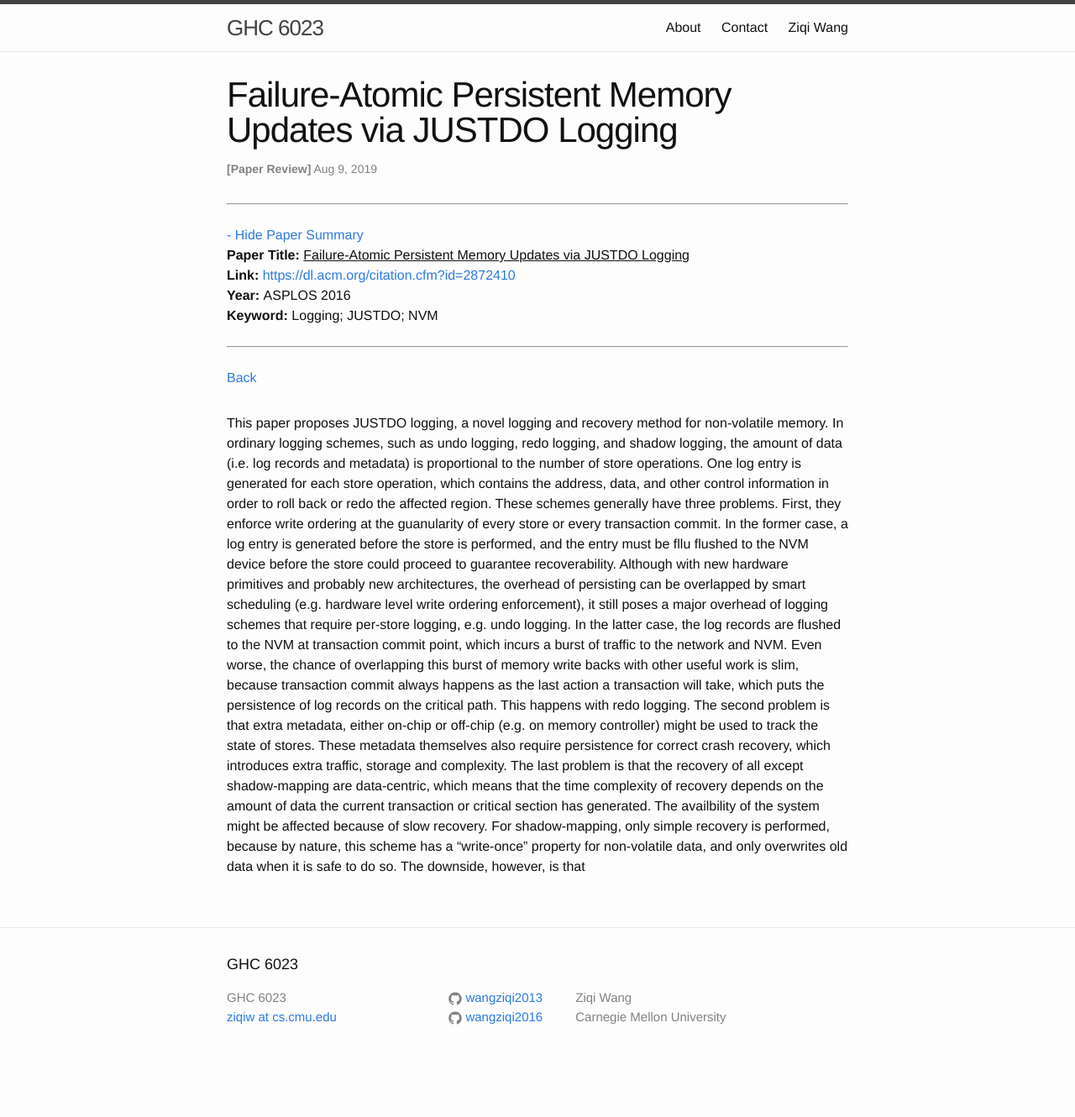
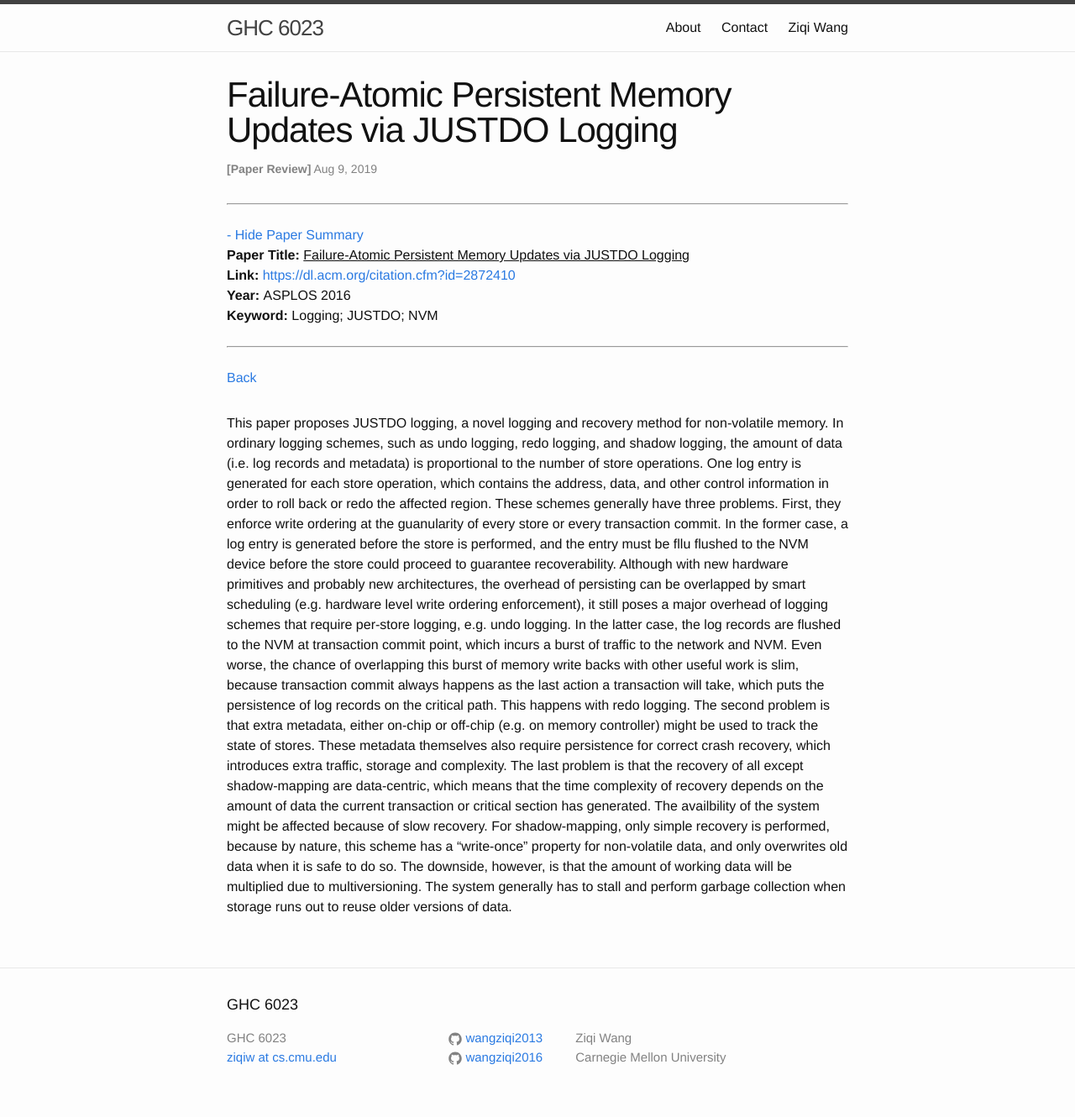
Before and after one commit to wangziqi2013/wangziqi2013.github.io, a Jekyll site: the page built from _posts/2019-08-08-justdo.markdown, in a window 1280 px wide. Shown: the whole page at 84% size. Built offline with Jekyll 4.4.1, drawn with Linux system fonts in a browser that asks for light colours; before the commit the page ends 1282 px from its top, so only the background shows below that.

Commit message:
Finish first paragraph

```diff
--- a/_posts/2019-08-08-justdo.markdown
+++ b/_posts/2019-08-08-justdo.markdown
@@ -31,4 +31,6 @@ which introduces extra traffic, storage and complexity. The last problem is that
 are data-centric, which means that the time complexity of recovery depends on the amount of data the current transaction
 or critical section has generated. The availbility of the system might be affected because of slow recovery. For shadow-mapping,
 only simple recovery is performed, because by nature, this scheme has a "write-once" property for non-volatile data, and
-only overwrites old data when it is safe to do so. The downside, however, is that
+only overwrites old data when it is safe to do so. The downside, however, is that the amount of working data will be multiplied
+due to multiversioning. The system generally has to stall and perform garbage collection when storage runs out to reuse
+older versions of data.
```
